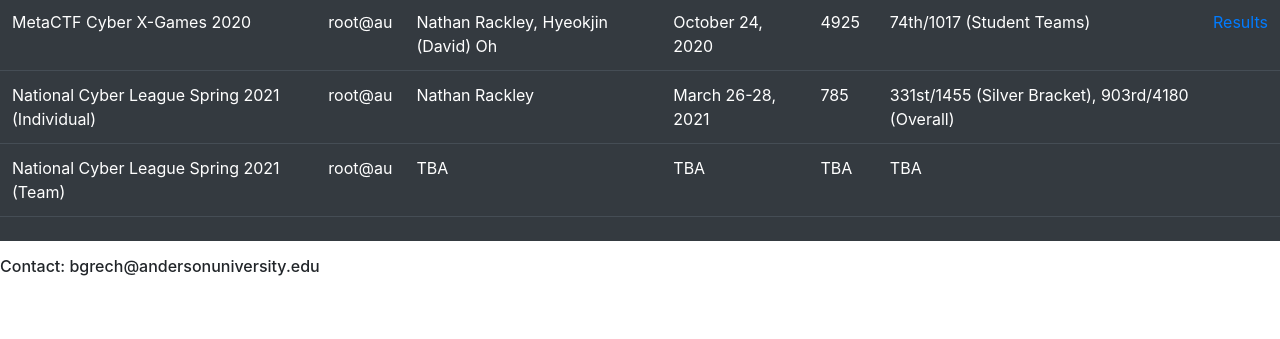
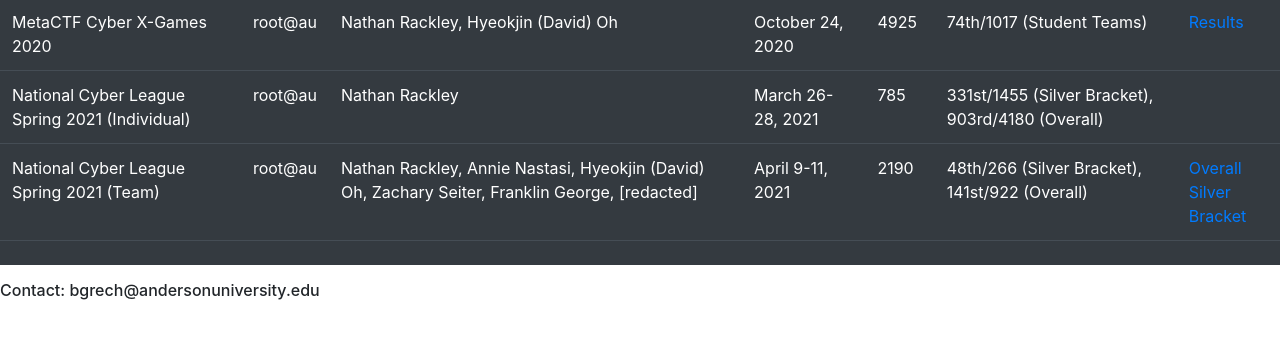
Before and after one commit to au-bgrech/scoreboard, a plain HTML site: page index.html in a window 1280 px wide. Shown: the part 109-448 px from the top of the page. Drawn offline with nearby package versions, Linux system fonts and the light colour scheme.

Commit message:
Update index.html

```diff
--- a/index.html
+++ b/index.html
@@ -52,11 +52,11 @@
     </tr>    <tr>
       <td>National Cyber League Spring 2021 (Team)</td>
       <td>root@au</td>
-      <td>TBA</td>
-      <td>TBA</td>
-      <td>TBA</td>
-      <td>TBA</td>
-      <td> </td>
+      <td>Nathan Rackley, Annie Nastasi, Hyeokjin (David) Oh, Zachary Seiter, Franklin George, [redacted]</td>
+      <td>April 9-11, 2021</td>
+      <td>2190</td>
+      <td>48th/266 (Silver Bracket), 141st/922 (Overall)</td>
+      <td><a href="/items/NCL2021Team-Overall-Redacted.png">Overall</a><br><a href="/items/NCL2021Team-Silver-Redacted.png">Silver Bracket</a></td>
     </tr>
     <tr>
       <td></td>
```
